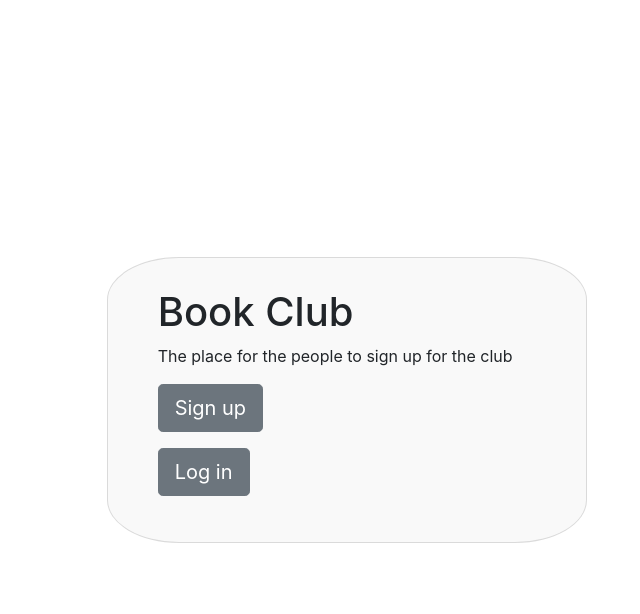
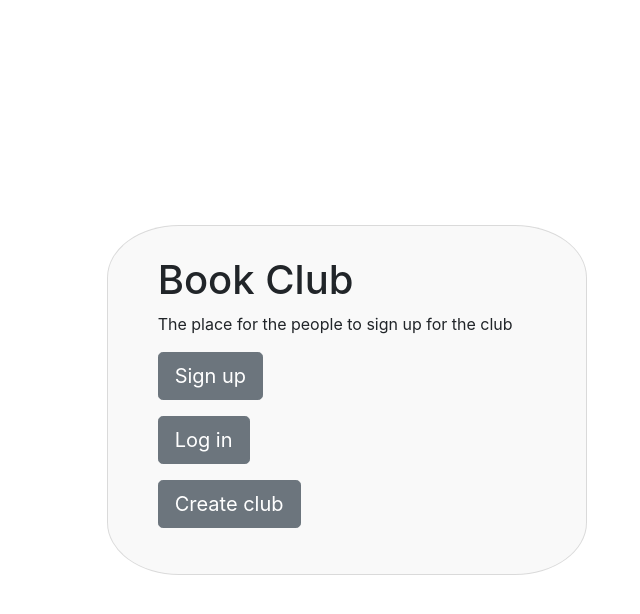
Before and after one commit to Fandasman/SEG-major-project, a Django app: page / in a window 1280 px wide. Shown: the top 614 px of the page, without its empty margins (640-1280 px from the left). Run offline with Django 3.2, Linux system fonts and the light colour scheme; some libraries are stand-ins or nearby versions.

Commit message:
Add button for creating club and fix some errors

```diff
--- a/clubs/templates/home.html
+++ b/clubs/templates/home.html
@@ -24,6 +24,11 @@
               Log in
             </a>
           </p>
+          <p>
+            <a href='{% url 'create_club'%}' class="btn btn-lg btn-secondary">
+              Create club
+            </a>
+          </p>
         </div>
       </div>
     </div>
--- a/clubs/views.py
+++ b/clubs/views.py
@@ -55,6 +55,11 @@ class SignUpView(FormView):
         pass
         #return reverse(settings.REDIRECT_URL_WHEN_LOGGED_IN)
 
+
+"""This function standardize the requirements for
+    creating clubs, if club is successfully created,
+    it will be store in the database and client will
+    be redirected to the home page"""
 def CreateClubView(request):
     if request.method == "POST":
         form = CreateClubForm(request.POST)
@@ -64,6 +69,3 @@ def CreateClubView(request):
     else:
         form = CreateClubForm()
     return render(request, 'create_club.html', {'form': form})
-
-    # form_class = CreateClubForm
-    # template_name = "create_club.html"
```
Also changed, not shown: clubs/tests/forms/test_create_club_form.py (+1 -1 lines), clubs/tests/views/test_create_club_view.py (+1 -3 lines).
